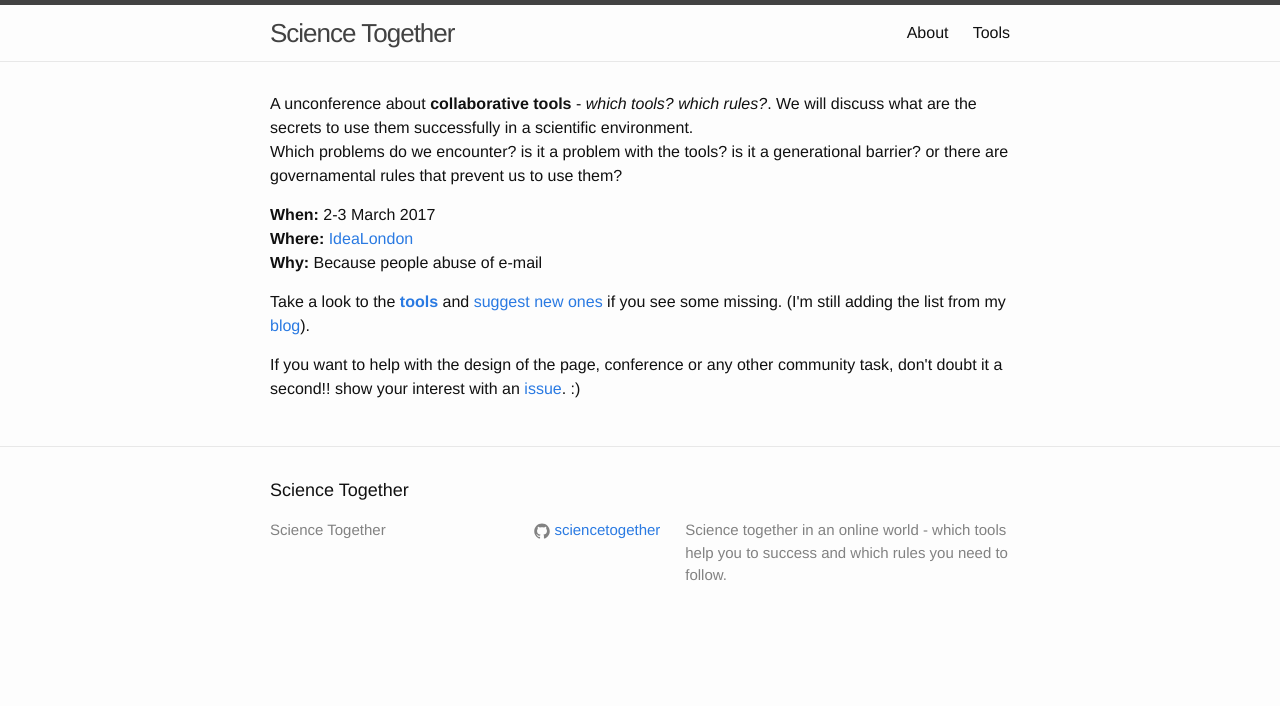
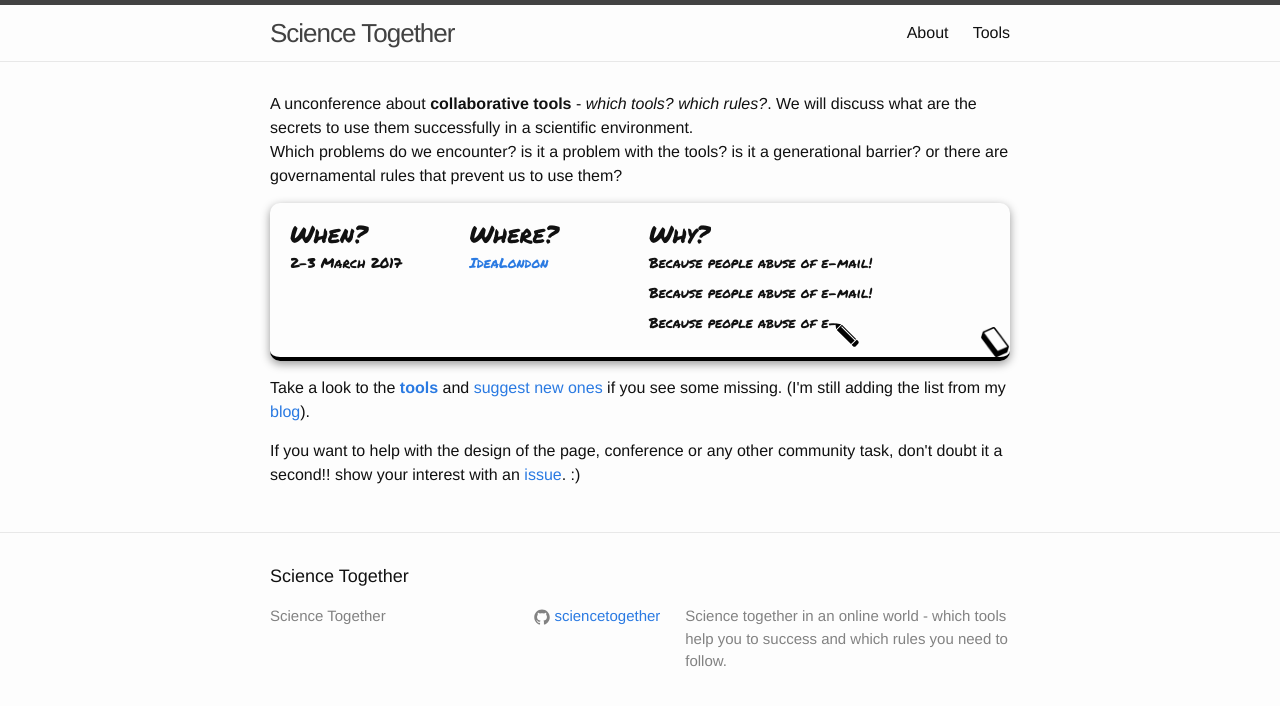
Before and after one commit to ScienceTogether/sciencetogether.github.io, a Jekyll site: the page built from index.html, in a window 1280 px wide. Shown: the top 706 px of the page. Built offline with Jekyll 4.4.1, drawn with Linux system fonts in a browser that asks for light colours.

Commit message:
Created whiteboard on front page

```diff
--- a/_sass/_tools.scss
+++ b/_sass/_tools.scss
@@ -1,3 +1,50 @@
+@import url(https://fonts.googleapis.com/css?family=Permanent+Marker);
+/**
+ * Whiteboard
+ */
+.whiteboard {
+    display: block;
+    box-sizing: border-box;
+    box-shadow: rgba(0, 0, 0, 0.4) 0 3px 10px;
+    padding: 18px 20px;
+    border-radius: 10px;
+    border : {
+        bottom: 4px solid black;
+    }
+    background: url(/assets/eraser-icon.png) no-repeat;
+    background-size: 30px 30px;
+    background-position: right bottom;
+    // background-color: black;
+    .whiteboard-question {
+        display: inline-table;
+        font-family: Permanent Marker;
+        font-size: 24px;
+        font-style: normal;
+        font-variant: normal;
+        font-weight: 500;
+        line-height: 26.4px;
+        // color: white;
+        .whiteboard-answer {
+            display: table;
+            font-size: 14px;
+            font-weight: 400;
+            line-height: 30px;
+            .rotate90 {
+                transform: rotate(90deg);
+                width: 30px;
+                position: relative;
+                bottom: -11px;
+                left: -5px;
+            }
+        }
+    }
+    .short {
+            width: 25%;
+    }
+
+}
+
+
 /**
  * Tools
  */
--- a/index.html
+++ b/index.html
@@ -16,9 +16,30 @@ layout: default
     </p>
 
     <p>
-        <b> When: </b> 2-3 March 2017 <br>
-        <b> Where: </b> <a href="http://www.idea-london.co.uk/">IdeaLondon</a><br>
-        <b> Why: </b> Because people abuse of e-mail <br>
+        <div class="whiteboard" >
+        <div class="whiteboard-question short">
+            When?
+            <div class="whiteboard-answer">
+                2-3 March 2017
+            </div>
+        </div>
+
+        <div class="whiteboard-question short">
+            Where?
+            <div class="whiteboard-answer">
+                <a href="http://www.idea-london.co.uk/">IdeaLondon</a>
+            </div>
+        </div>
+
+        <div class="whiteboard-question">
+            Why?
+            <div class="whiteboard-answer">
+                Because people abuse of e-mail!<br>
+                Because people abuse of e-mail!<br>
+                Because people abuse of e-<img src="/assets/pencil.svg" class="rotate90">
+            </div>
+        </div>
+        </div>
     </p>
 
     <p>
```
Also changed, not shown: assets/eraser-icon.png (added), assets/pencil.svg (added).
